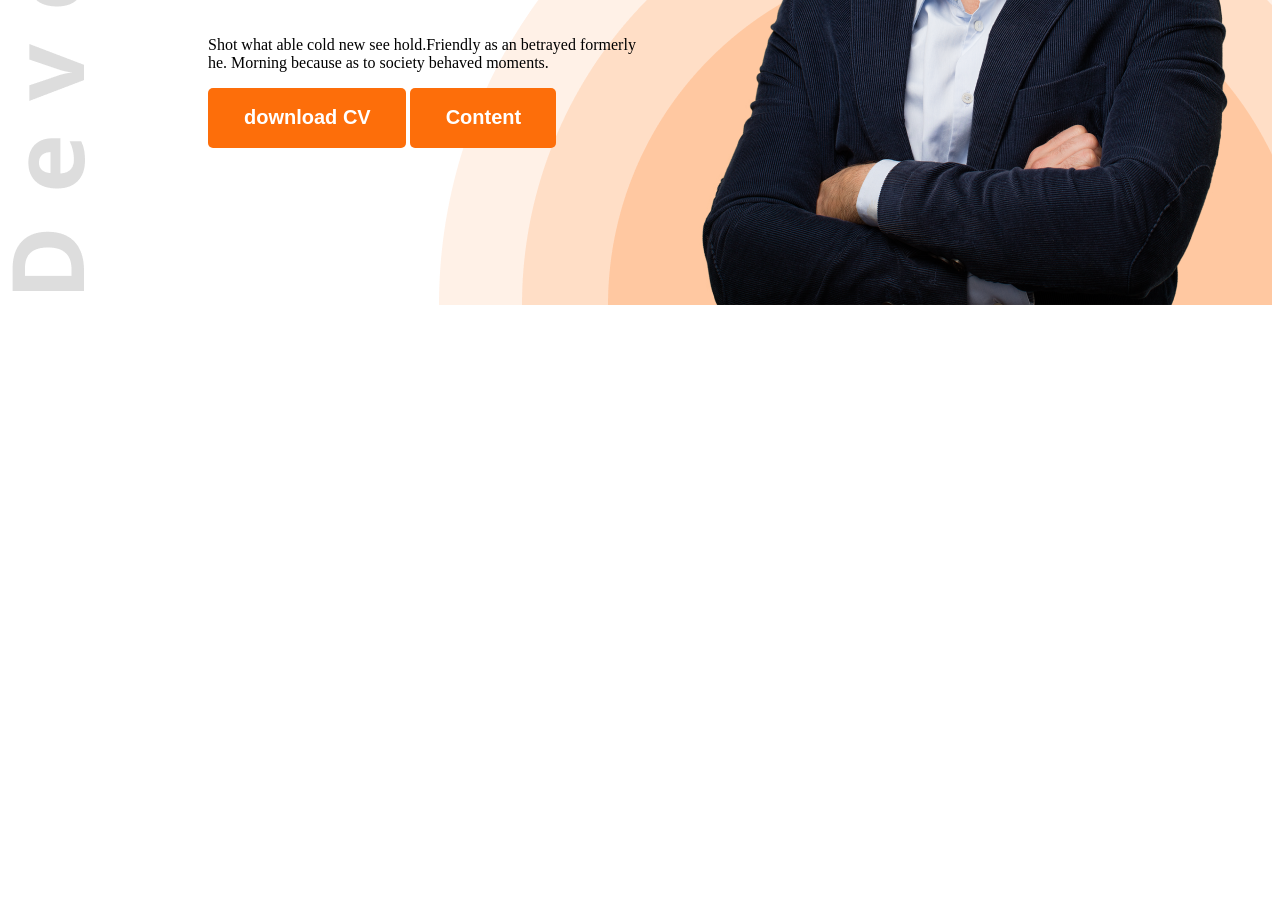
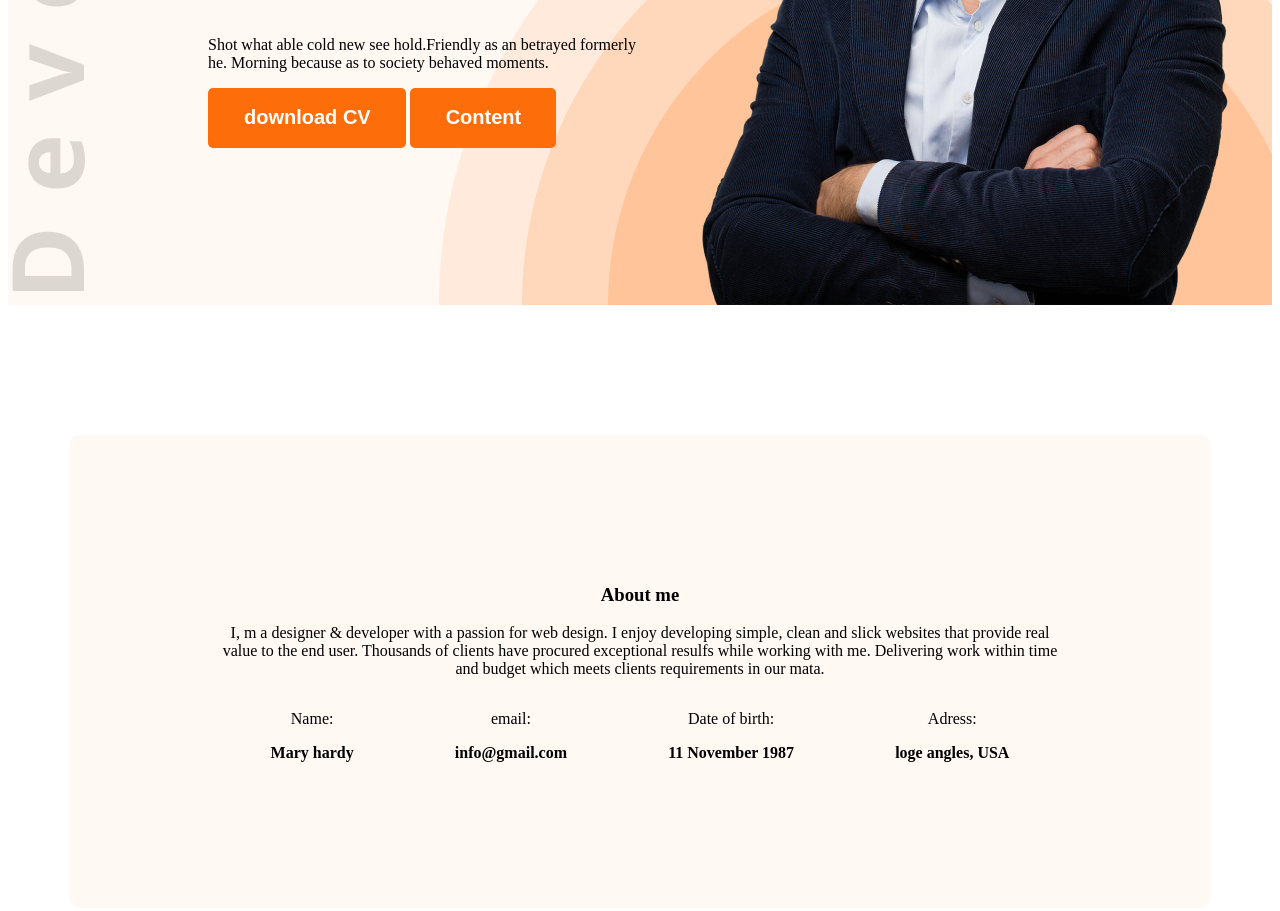
Before and after one commit to Ovishek344/web-dev-portfolio, a plain HTML site: page index.html in a window 1280 px wide. Shown: the part 480-1391 px from the top of the page. Before the commit the page ends 800 px from the top, so only its background shows below. Drawn offline with Linux system fonts and the light colour scheme.

Commit message:
added the about section

```diff
--- a/index.html
+++ b/index.html
@@ -7,7 +7,7 @@
     <link rel="stylesheet" href="styles/style.css">
 </head>
 <body>
-    <header class="header">
+    <header class="header secondary-bg">
     <nav class="nav-style">
         <h3 class="nav-title">Ma<span class="text-primary">r</span>y</h3>
         <ul>
@@ -29,6 +29,30 @@
     </div>
     </header>
     <main>
+        <section class="about secondary-bg">
+            <h3 class="section-title">About me</h3>
+            <p class="section-description">I, m a designer & developer with a passion for web design. I enjoy developing simple, clean and slick websites that provide real value to the end user. Thousands of clients have procured exceptional resulfs while working with me. Delivering work within time and budget which meets clients requirements in our mata.</p>
+       <div class="about-items">
+        <!-- .about-item*4>p.item-title+p.item-description -->
+         <div class="about-item">
+            <p class="item-title">Name: </p>
+            <p class="item-description">Mary hardy</p>
+         </div>
+         <div class="about-item">
+            <p class="item-title">email:</p>
+            <p class="item-description">info@gmail.com</p>
+         </div>
+         <div class="about-item">
+            <p class="item-title">Date of birth:</p>
+            <p class="item-description">11 November 1987</p>
+         </div>
+         <div class="about-item">
+            <p class="item-title">Adress:</p>
+            <p class="item-description">loge angles, USA</p>
+         </div>
+
+       </div>
+        </section>
 
     </main>
     <footer>
--- a/styles/style.css
+++ b/styles/style.css
@@ -7,6 +7,10 @@
     align-items: center;
     justify-content: space-between;
     margin: 0 200px;
+}
+.secondary-bg{
+    background-color: #FFF8F3;
+
 }
 .btn-primary{
     background-color: #FD6E0A;
@@ -63,3 +67,23 @@ ul{
     background-repeat: no-repeat;
     background-position: top left , bottom right;
 }
+.about{
+    background-color:#FFF8F3 ;
+border-radius: 10px;
+padding: 130px 150px;
+text-align: center;
+margin-top: 130px;
+}
+/* main style */
+main{
+    max-width: 1140px ;
+    margin: 0 auto;
+
+}
+.item-description{
+    font-weight: 600;
+}
+.about-items{
+    display: flex;
+    justify-content: space-around;
+}
```
